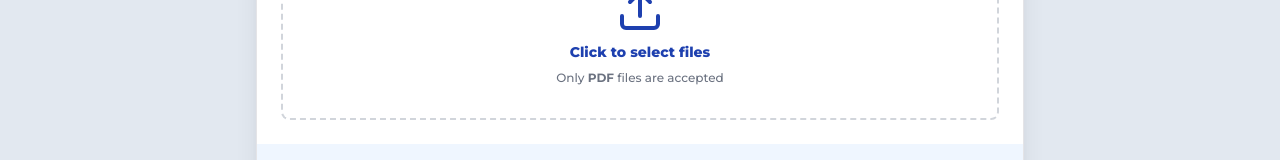
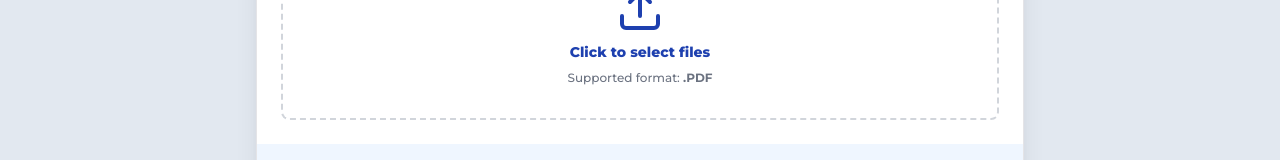
Before and after one commit to PaulJohn25/Ready2Print, a React (Vite) app in the folder client/: page / in a window 1280 px wide. Shown: the part 348-508 px from the top of the page. Built offline with nearby package versions, Linux system fonts and the light colour scheme.

Commit message:
Update supported file format text to specify .PDF

```diff
--- a/client/src/pages/PrintCalculator/PrintingCalculator.tsx
+++ b/client/src/pages/PrintCalculator/PrintingCalculator.tsx
@@ -183,7 +183,8 @@ const PrintingCalculator = () => {
                 Click to select files
               </p>
               <p className="text-xs text-gray-500 font-medium font-montserrat">
-                Only <strong>PDF</strong> files are accepted
+                {/* Only <strong>PDF</strong> files are accepted */}
+                Supported format: <strong>.PDF</strong>
               </p>
             </label>
           </div>
```
